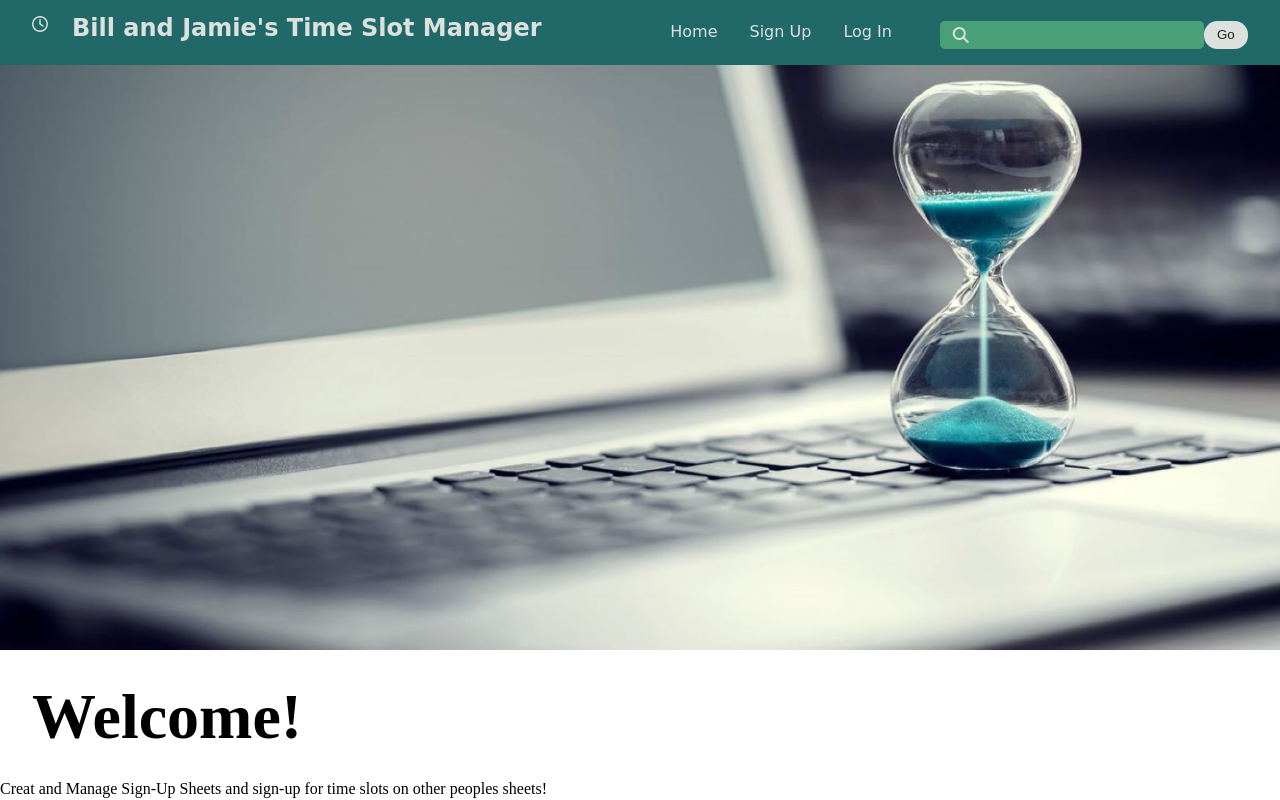
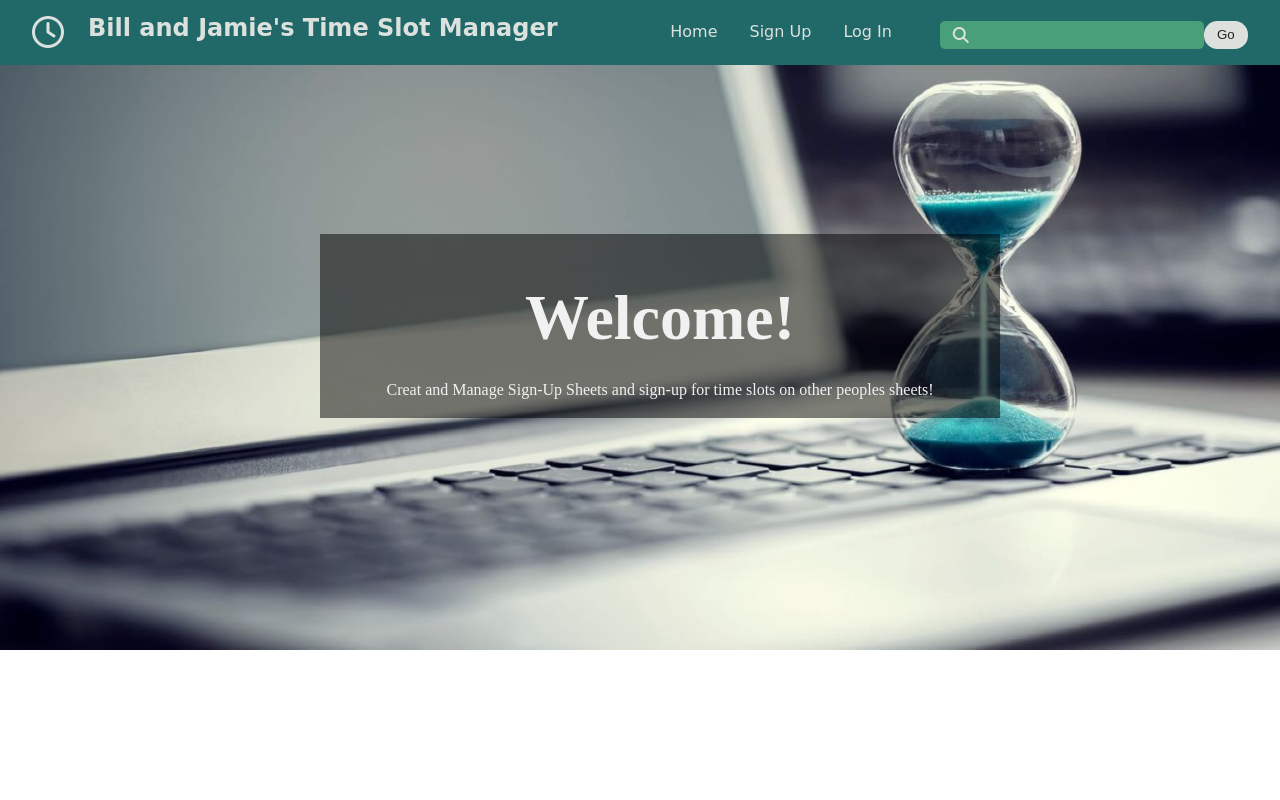
Before and after one commit to 3420Final/Project, a PHP site: page / in a window 1280 px wide. Run offline with PHP 8.4, Linux system fonts and the light colour scheme; some libraries are stand-ins or nearby versions; some web fonts are replaced.

Commit message:
Update mainpage.css

```diff
--- a/styles/mainpage.css
+++ b/styles/mainpage.css
@@ -64,7 +64,7 @@ html body section#navbar div div form input:nth-child(3) {
 section#navbar i {
     color: var(--white);
 }
-section#navbar i[class='fas fa-tree'] {
+section#navbar i[class='far fa-clock'] {
     font-size: 2em;
 }
 section#navbar i[class='fas fa-search'] {
@@ -91,3 +91,21 @@ section#navbar h2.title {
     color: var(--white);
 }
 /********************************/
+
+.container {
+    position: relative;
+    max-width: 100%; /* Maximum width */
+    margin: 0 auto; /* Center it */
+  }
+
+  .container .content {
+    position: absolute;
+    bottom: 40%;
+    left: 25%;
+    background: rgb(0, 0, 0); /* Fallback color */
+    background: rgba(0, 0, 0, 0.5); /* Black background with 0.5 opacity */
+    color: #f1f1f1; /* Grey text */
+    width: 50%; /* Full width */
+    padding: 20px; /* Some padding */
+    text-align: center;
+  }
```
